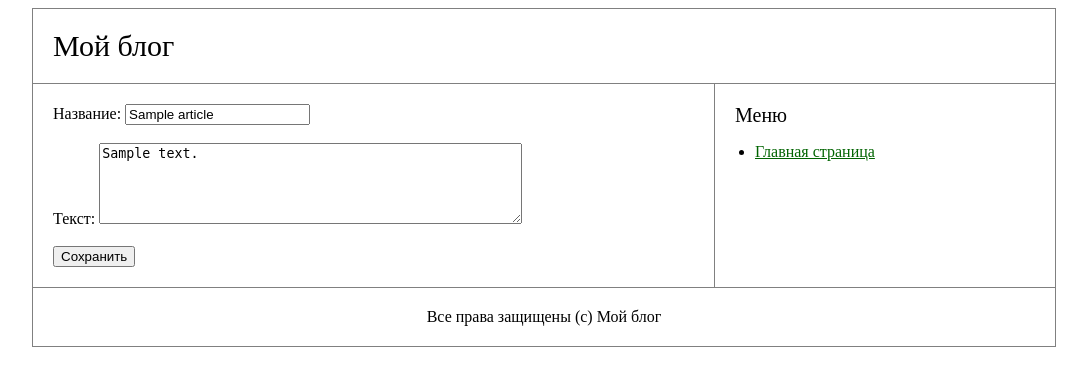
After one commit to Daria20000/Server-side_web_development, a PHP site: the page made by templates/articles/edit.php in a window 1280 px wide. The commit adds this page. Shown: the top 386 px of the page, without its empty margins (96-1183 px from the left). Run offline with PHP 8.4, Linux system fonts and the light colour scheme; the template is opened without the code that fills it: most values are stand-ins (such as "Sample title", 1, 10 or a date in 2020).

Commit message:
Done lab4.1

```diff
--- a/src/MyProject/Models/Articles/User.php
+++ b/src/MyProject/Models/Articles/User.php
@@ -1,8 +1,6 @@
 <?php
 
 namespace MyProject\Models\Articles;
-
-// use MyProject\Models\Users\User;
 
 
 class User
--- /dev/null
+++ b/templates/articles/edit.php
@@ -0,0 +1,26 @@
+<?php include __DIR__ . '/../main/header.php'; ?>
+
+<form method="post" action="/articles/<?= $article->getId() ?>/edit">
+
+    <label>
+        Название:
+        <input
+            type="text"
+            name="name"
+            value="<?= htmlspecialchars($article->getName() ?? '') ?>">
+    </label>
+
+    <br><br>
+
+    <label>
+        Текст:
+        <textarea name="text" rows="5" cols="50"><?= htmlspecialchars($article->getText() ?? '') ?></textarea>
+    </label>
+
+    <br><br>
+
+    <button type="submit">Сохранить</button>
+</form>
+
+
+<?php include __DIR__ . '/../main/footer.php'; ?>
--- a/templates/articles/view.php
+++ b/templates/articles/view.php
@@ -3,5 +3,8 @@
 <h2><?= $article->getName() ?></h2>
 <p><?= $article->getText() ?></p>
 <p>Автор: <?= $article->getAuthor()->getNickname() ?></p>
+<a href="/articles/<?= $article->getId() ?>/edit">
+    Редактировать статью
+</a>
 
 <?php include __DIR__ . '/../main/footer.php'; ?>
```
Also changed, not shown: src/MyProject/Controllers/ArticlesController.php (+15 -4 lines).
